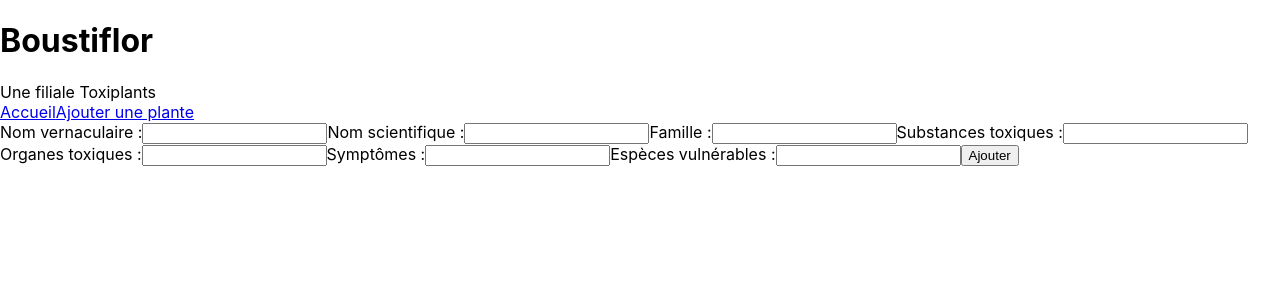
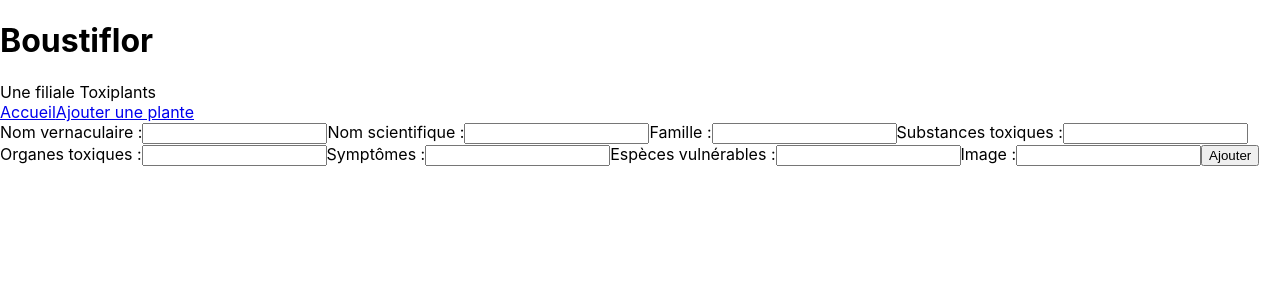
Before and after one commit to Quentin404/boustiflor, a React (Create React App) app: page /add in a window 1280 px wide. Shown: the top 300 px of the page. Built offline with nearby package versions, Linux system fonts and the light colour scheme.

Commit message:
display plant image

```diff
--- a/src/AddPlant.jsx
+++ b/src/AddPlant.jsx
@@ -12,6 +12,7 @@
     const [toxicOrgans, setToxicOrgans] = useState('');
     const [symptoms, setSymptoms] = useState('');
     const [proneSpecies, setProneSpecies] = useState('');
+    const [imageUrl, setImageUrl] = useState('');
     const [isPending, setIsPending] = useState(false);
     const navigate = useNavigate();
 
@@ -28,7 +29,8 @@
             toxicSubstances: toxicSubstances,
             toxicOrgans: toxicOrgans,
             symptoms: symptoms,
-            proneSpecies: proneSpecies
+            proneSpecies: proneSpecies,
+            imageUrl: imageUrl
         });
 
         setIsPending(false);
@@ -88,6 +90,13 @@
                 value={proneSpecies}
                 onChange={(e) => setProneSpecies(e.target.value)}
             />
+            <label>Image :</label>
+            <input
+                type="text"
+                required
+                value={imageUrl}
+                onChange={(e) => setImageUrl(e.target.value)}
+            />
             { !isPending && <button>Ajouter</button>}
             { isPending && <button disabled>Ajout de la plante...</button>}
         </form>
--- a/src/EditPlant.jsx
+++ b/src/EditPlant.jsx
@@ -12,6 +12,7 @@
     const [toxicOrgans, setToxicOrgans] = useState('');
     const [symptoms, setSymptoms] = useState('');
     const [proneSpecies, setProneSpecies] = useState('');
+    const [imageUrl, setImageUrl] = useState('');
     const [loading, setLoading] = useState('');
     const [isPending, setIsPending] = useState(false);
     const navigate = useNavigate();
@@ -31,6 +32,7 @@
                 setToxicOrgans(data.toxicOrgans);
                 setSymptoms(data.symptoms);
                 setProneSpecies(data.proneSpecies);
+                setImageUrl(data.imageUrl);
             } else {
                 console.log("No such document!");
             }
@@ -54,6 +56,7 @@
             toxicOrgans: toxicOrgans,
             symptoms: symptoms,
             proneSpecies: proneSpecies,
+            imageUrl: imageUrl
         }, {
             merge: true
         }).then(() => {
@@ -115,6 +118,13 @@
                     value={proneSpecies}
                     onChange={(e) => setProneSpecies(e.target.value)}
                 />
+                <label>Image :</label>
+                <input
+                    type="text"
+                    required
+                    value={imageUrl}
+                    onChange={(e) => setImageUrl(e.target.value)}
+                />
                 {!isPending && <button>Valider</button>}
                 {isPending && <button disabled>Validation...</button>}
             </form>
--- a/src/PlantDetails.jsx
+++ b/src/PlantDetails.jsx
@@ -41,6 +41,7 @@
                         <th>Organes toxiques</th>
                         <th>Symptômes</th>
                         <th>Espèces vulnérables</th>
+                        <th>Image</th>
                     </tr>
                     </thead>
                     <tbody>
@@ -52,6 +53,7 @@
                             <td>{plant.toxicOrgans}</td>
                             <td>{plant.symptoms}</td>
                             <td>{plant.proneSpecies}</td>
+                            <td>{plant.imageUrl}</td>
                         </tr>
                     </tbody>
                 </table>
--- a/src/PlantList.jsx
+++ b/src/PlantList.jsx
@@ -2,9 +2,11 @@
 import {collection, onSnapshot, query} from "firebase/firestore";
 import {db} from "./firebase/firebase";
 import {Link} from "react-router-dom";
+import { getUrl } from "./firebase/firebase.js"
 
 const PlantList = () => {
     const [plants, setPlants] = useState([]);
+    const [plantUrls, setPlantUrls] = useState([]);
     const [loading, setLoading] = useState(true); // Add a loading state
 
     useEffect(() => {
@@ -24,7 +26,19 @@
         };
     }, []);
 
-    console.log(plants)
+    useEffect(() => {
+        // Once plants data are available, get plants urls
+        const getImgUrls = async () => {
+            const imgUrls = [];
+            for (const plant of plants) {
+                const url = await getUrl('img/plants/', plant.imageUrl);
+                imgUrls.push(url);
+            }
+            setPlantUrls(imgUrls);
+        };
+
+        getImgUrls();
+    }, [plants]);
 
     return (
         <div>
@@ -42,6 +56,7 @@
                             <th>Organes toxiques</th>
                             <th>Symptômes</th>
                             <th>Espèces vulnérables</th>
+                            <th>Image</th>
                         </tr>
                     </thead>
                     <tbody>
@@ -56,6 +71,7 @@
                                     <td>{item.toxicOrgans}</td>
                                     <td>{item.symptoms}</td>
                                     <td>{item.proneSpecies}</td>
+                                    <td><img className="plant-image" src={plantUrls[index]} alt=''/></td>
                                 </tr>
                         ))}
                     </tbody>
--- a/src/firebase/firebase.js
+++ b/src/firebase/firebase.js
@@ -1,5 +1,20 @@
 import {initializeApp} from "firebase/app";
 import {getFirestore} from "firebase/firestore";
+import {getDownloadURL, getStorage, ref} from "firebase/storage";
+
+async function getUrl(path, fileName) {
+    const storage = getStorage();
+    const storageRef = ref(storage, path+fileName);
+
+    try {
+        return await getDownloadURL(storageRef);
+        // You can use it to display the image on your website.
+    } catch (error) {
+        // Handle errors here
+        console.error(error);
+    }
+}
+
 
 const firebaseConfig = {
 
@@ -15,3 +30,4 @@
 
 const app = initializeApp(firebaseConfig);
 export const db = getFirestore(app);
+export {getUrl};
```
